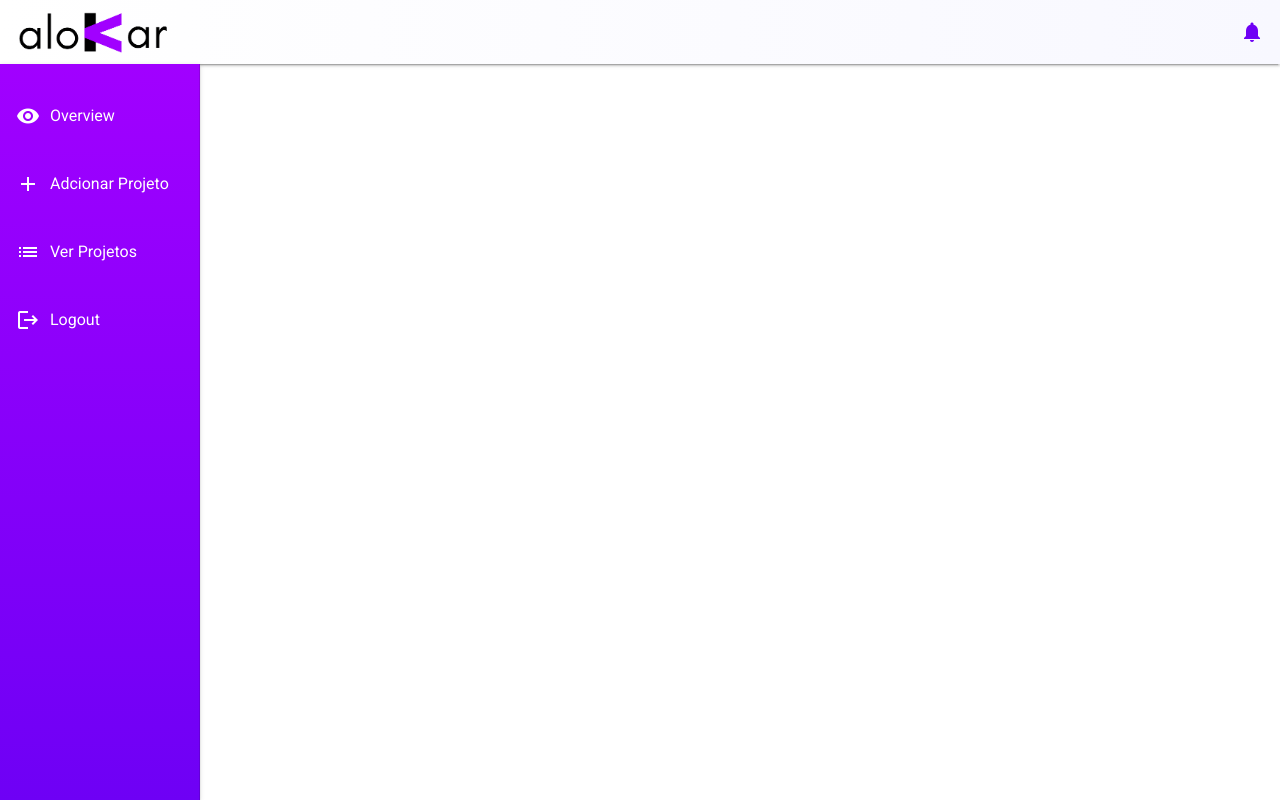
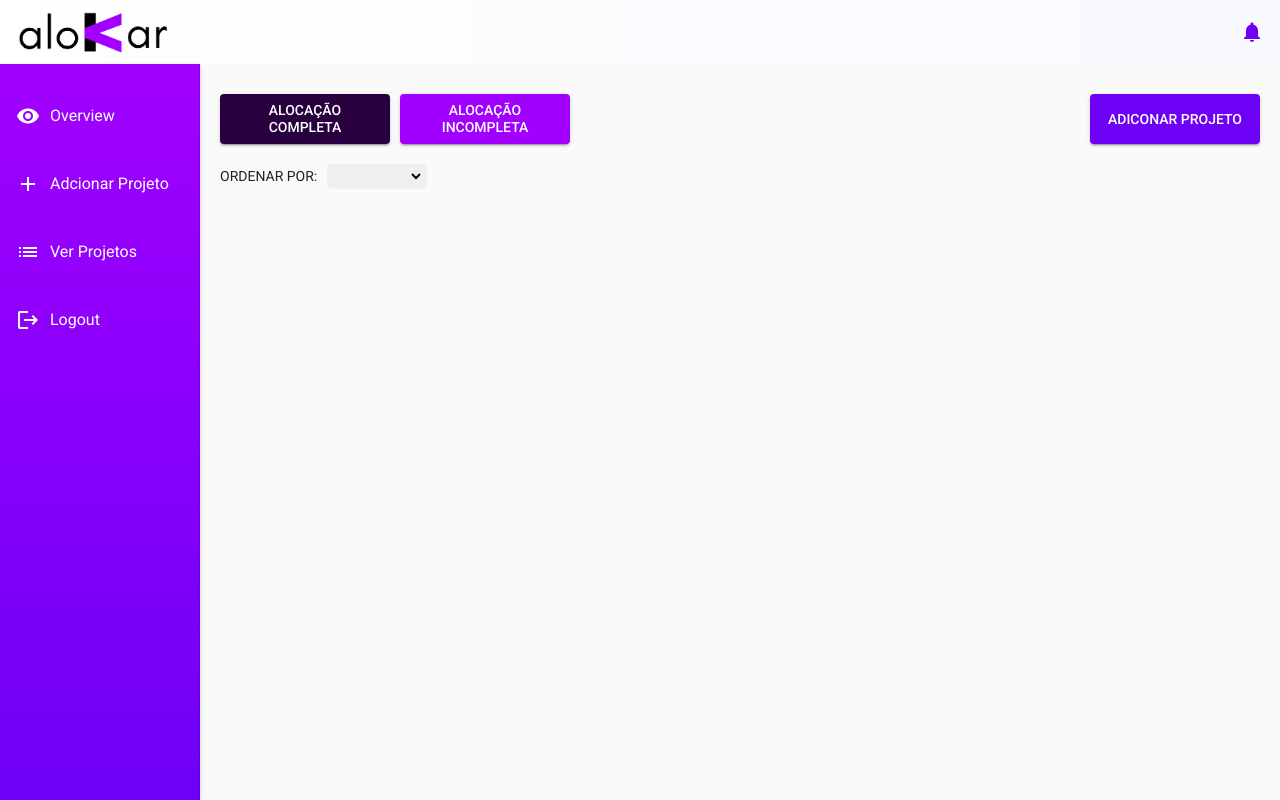
Before and after one commit to mateusntn/residencia-accenture, an Angular app in the folder alokarFrontend/: page /projects in a window 1280 px wide. Before the commit this address led to /. Built offline with nearby package versions, Linux system fonts and the light colour scheme.

Commit message:
ALF(5.1): Creates project-crud's button

```diff
--- a/alokarFrontend/src/app/app-routing.module.ts
+++ b/alokarFrontend/src/app/app-routing.module.ts
@@ -1,7 +1,14 @@
 import { NgModule } from '@angular/core';
 import { RouterModule, Routes } from '@angular/router';
 
-const routes: Routes = [];
+import { ProjectCrudComponent } from './views/project-crud/project-crud.component'
+
+const routes: Routes = [
+  {
+    path: "projects",
+    component: ProjectCrudComponent
+  }
+];
 
 @NgModule({
   imports: [RouterModule.forRoot(routes)],
--- a/alokarFrontend/src/app/components/template/nav/nav.component.css
+++ b/alokarFrontend/src/app/components/template/nav/nav.component.css
@@ -13,5 +13,9 @@
 .sidenav i {
     padding-right: 10px;
     color:white
+}
 
+.content {
+  padding: 30px 20px 0 20px;
+  background-color: #fbfafa;
 }
--- a/alokarFrontend/src/app/components/template/nav/nav.component.html
+++ b/alokarFrontend/src/app/components/template/nav/nav.component.html
@@ -2,7 +2,7 @@
     <mat-sidenav class="sidenav mat-elevation-z2" mode="side" opened
         fixedInViewport="true"  fixedTopGap="64">
         <mat-nav-list class="nav-list">
-            <a mat-list-item>
+            <a mat-list-item routerLink="/">
                 <i class="material-icons">
                     visibility
                 </i>
@@ -14,7 +14,7 @@
                 </i>
                 Adcionar Projeto
             </a>
-            <a mat-list-item>
+            <a mat-list-item routerLink="/projects">
                 <i class="material-icons">
                     list
                 </i>
@@ -28,4 +28,7 @@
             </a>
         </mat-nav-list>
     </mat-sidenav>
+    <mat-sidenav-content class="content">
+      <router-outlet></router-outlet>
+  </mat-sidenav-content>
 </mat-sidenav-container>
--- /dev/null
+++ b/alokarFrontend/src/app/views/project-crud/project-crud.component.css
@@ -0,0 +1,41 @@
+.buttons {
+  display: flex;
+  justify-content: space-between;
+
+}
+
+button {
+  color: #fff;
+  height: 50px;
+  width: 170px;
+  white-space: normal;
+  line-height: 17px;
+}
+
+.aloc-completed {
+  background-color: #280040;
+  margin-right: 10px;
+}
+
+.aloc-incompleted {
+  background-color: #a100ff;
+}
+
+.add-project {
+  background-color: #6e00f5;
+}
+
+.filter {
+  margin-top: 20px;
+}
+
+.filter label {
+  margin-right: 10px;
+}
+
+.filter select {
+  width: 100px;
+  height: 25px;
+  border-radius: 5px;
+  border: 3px solid #f0f0f0;
+}
--- /dev/null
+++ b/alokarFrontend/src/app/views/project-crud/project-crud.component.html
@@ -0,0 +1,17 @@
+<div class="buttons">
+  <div>
+    <button mat-raised-button class="aloc-completed">ALOCAÇÃO COMPLETA</button>
+    <button mat-raised-button class="aloc-incompleted">ALOCAÇÃO INCOMPLETA</button>
+  </div>
+
+  <button class="add-project" mat-raised-button>ADICONAR PROJETO</button>
+</div>
+<div class="filter">
+  <label for="filter">ORDENAR POR:</label>
+  <select name="filter">
+    <option value="" selected></option>
+    <option value="duracao">Duração</option>
+    <option value="cost">Custo</option>
+    <option value="area">Área</option>
+  </select>
+</div>
--- /dev/null
+++ b/alokarFrontend/src/app/views/project-crud/project-crud.component.ts
@@ -0,0 +1,15 @@
+import { Component, OnInit } from '@angular/core';
+
+@Component({
+  selector: 'app-project-crud',
+  templateUrl: './project-crud.component.html',
+  styleUrls: ['./project-crud.component.css']
+})
+export class ProjectCrudComponent implements OnInit {
+
+  constructor() { }
+
+  ngOnInit(): void {
+  }
+
+}
--- a/alokarFrontend/src/styles.css
+++ b/alokarFrontend/src/styles.css
@@ -1,4 +1,4 @@
 /* You can add global styles to this file, and also import other style files */
 
 html, body { height: 100%; }
-body { margin: 0; font-family: Roboto, "Helvetica Neue", sans-serif; }
+body { margin: 0; font-family: Roboto, "Helvetica Neue", sans-serif; background-color: #fbfafa; }
```
Also changed, not shown: alokarFrontend/src/app/app.module.ts (+6 -2 lines).
